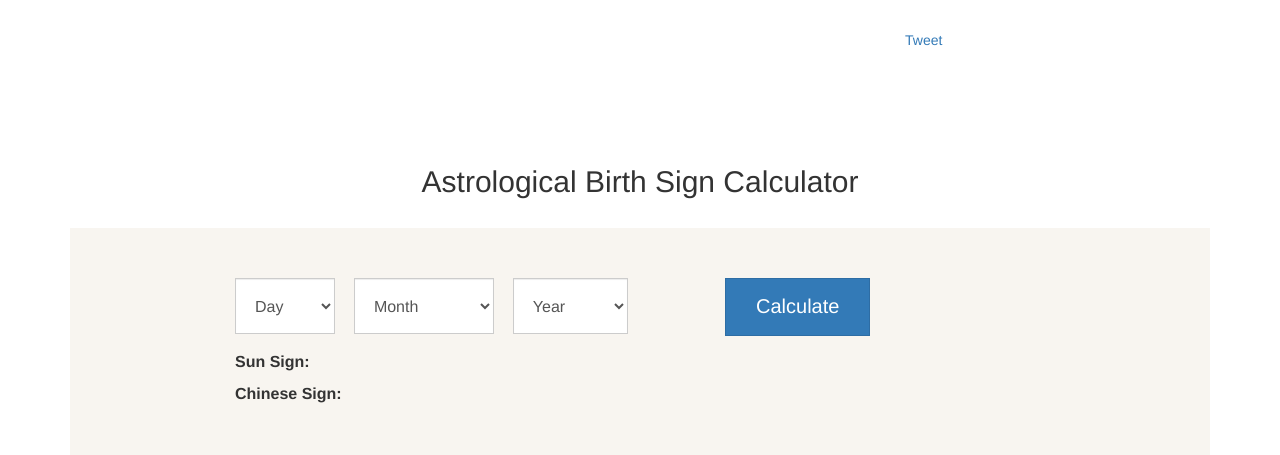
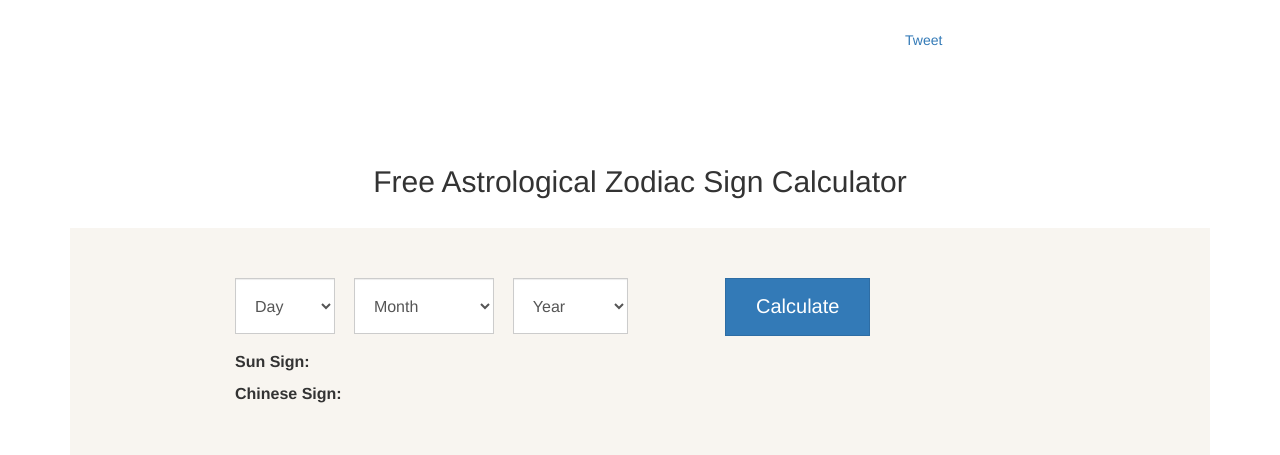
Before and after one commit to rahulyhg/astrology-calculator, a Yii app: template views/site/index.php in a window 1280 px wide. Shown: the top 455 px of the page. Run offline with PHP 8.4 and a stand-in for Yii, Linux system fonts and the light colour scheme; the template is opened without the code that fills it, so the values that code supplies are empty; some libraries are stand-ins or nearby versions.

Commit message:
change h2

```diff
--- a/views/site/index.php
+++ b/views/site/index.php
@@ -94,7 +94,7 @@ $this->registerCss("
     <div class="site-index">
         <div class="body-content">
             <div class="text-center">
-                <h2>Astrological Birth Sign Calculator</h2>
+                <h2>Free Astrological Zodiac Sign Calculator</h2>
             </div>
             <div class="calculator">
                 <form>
```
